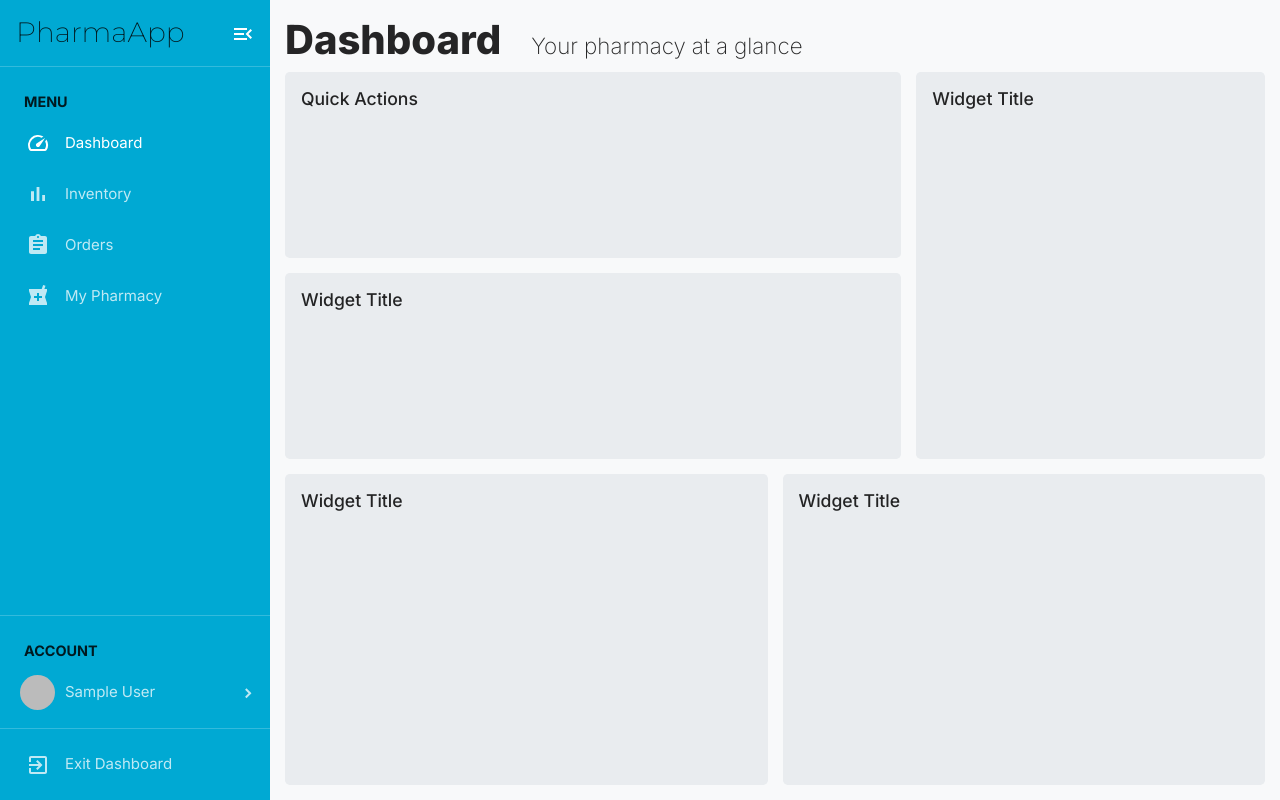
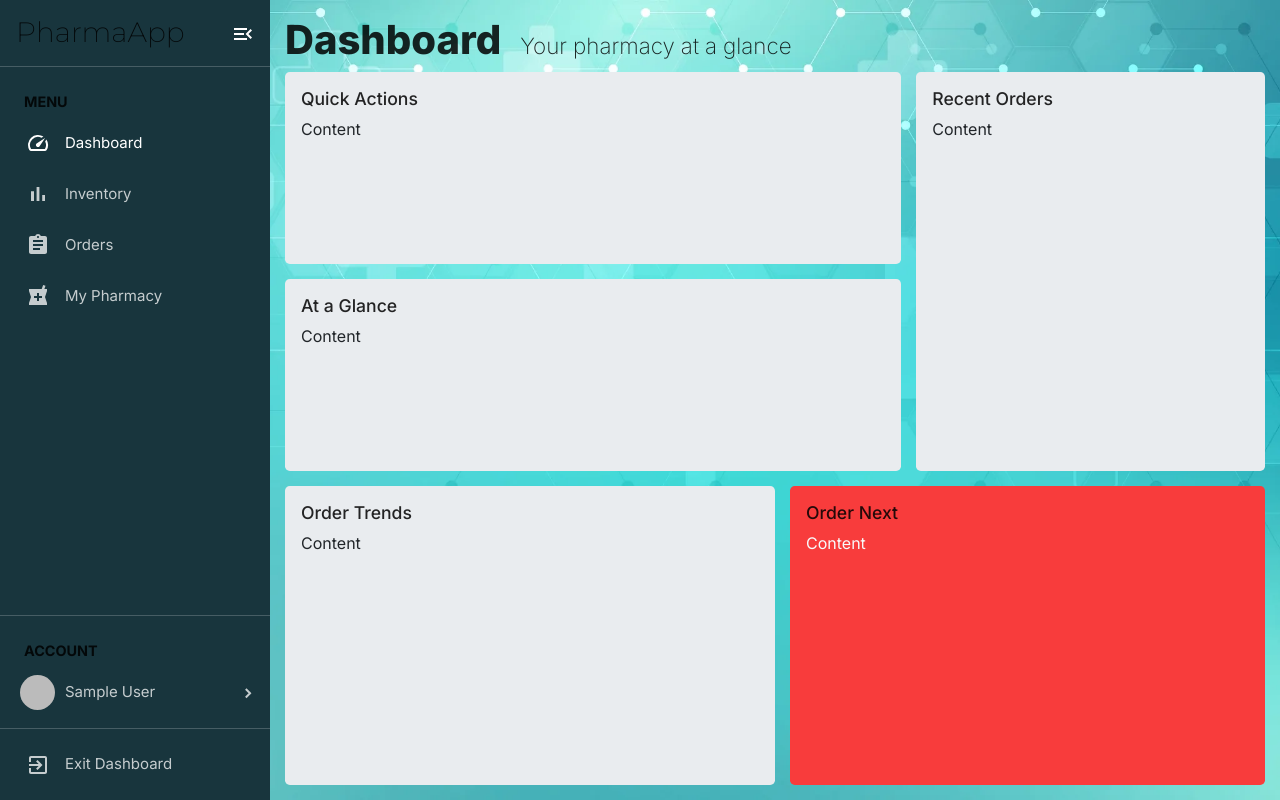
Before and after one commit to NatnaelE/Capstone---PharmaApp, a React (Create React App) app in the folder client/: page /pharmacist/dashboard in a window 1280 px wide. Built offline with nearby package versions, Linux system fonts and the light colour scheme; no server answers; the database is empty; sample sign-in values are in the browser's storage.

Commit message:
Fixed home page reloading

```diff
--- a/client/src/components/pharmacist/PharmacistApp.js
+++ b/client/src/components/pharmacist/PharmacistApp.js
@@ -4,7 +4,7 @@ import { Container, Row, Col } from 'react-bootstrap'
 
 import SideBar from './components/SideBar'
 import { MobileSidebarBtn } from './components/DashUtils'
-import { DashboardView, InventoryView, OrdersView, PharmacyView } from './views/AllViews'
+import { DashboardView, InventoryView, OrdersView, PharmacyView, SettingsView } from './views/AllViews'
 
 import { routes } from '../../constants/routes'
 
@@ -17,7 +17,7 @@ const PharmacistApp = () => {
   }
 
   return (
-    <Container fluid className={`bg-light vh-100 ${toggled ? 'toggled' : ''}`}>
+    <Container fluid className={`bg-light vh-100 ${toggled ? 'toggled' : ''}  abstract-bg bg-img-cover`}>
 
       <Row className="h-100 flex-nowrap">
         <Col xs={"auto"} className="px-0">
@@ -34,6 +34,7 @@ const PharmacistApp = () => {
             <Route path={routes.pharmacist.inventory} component={InventoryView} />
             <Route path={routes.pharmacist.orders} component={OrdersView} />
             <Route path={routes.pharmacist.pharmacy} component={PharmacyView} />
+            <Route path={routes.pharmacist.settings} component={SettingsView} />
             <Route path={routes.pharmacist.base}
               render={() => <Redirect to={routes.pharmacist.dashboard} />} />
           </Switch>
--- a/client/src/components/pharmacist/components/DashUtils.js
+++ b/client/src/components/pharmacist/components/DashUtils.js
@@ -1,16 +1,16 @@
 import React from 'react'
 // import { useAuth } from '../../hooks/useAuth'
 import { Jumbotron, Row, Col, Button } from 'react-bootstrap'
-import { Menu } from '@material-ui/icons'
+import { Menu, AccountCircle } from '@material-ui/icons'
 
 const DashboardHeader = ({ title, subtitle, openSidebar }) => {
   // let auth = useAuth()
   return <>
     <Row className="align-items-baseline mt-3">
-      <Col xs={12} xl={"auto"}>
+      <Col xs={16} xl={"auto"}>
         <h1 className="fw-800 mb-1 mb-xl-2">{title ? title : 'Provide title'}</h1>
       </Col>
-      <Col xs={12} xl={"auto"}>
+      <Col xs={16} xl={"auto"} className="pl-xl-1">
         <h2 className="fw-200">{subtitle ? subtitle : 'Provide subtitle'}</h2>
       </Col>
     </Row>
@@ -23,22 +23,27 @@ const DashboardRow = ({children, css, ...rest}) => {
 }
 
 const DashboardCol = ({children, css, hasNeighbor, ...rest}) => {
-  const style =
-    { paddingRight: hasNeighbor ? '0' : '15px' }
+  const style = {}
+  // const classNames = "d-flex flex-column" +
   return <Col {...rest} style={style}
-    className={"d-flex flex-column " + (css ? css : '')}>{children}</Col>
+    className={"d-flex flex-column " + (hasNeighbor ? 'has-neighbor ' : '') + (css ? css : '')}>{children}</Col>
 }
 
-const WidgetContainer = ({children, css, widget, ...rest}) => {
+const WidgetContainer = ({children, css, widget, title, ...rest}) => {
   const style = { marginBottom: '15px' }
-  widget = widget ? widget : <TestWidget title="Widget Title" />
-  return <Jumbotron {...rest} style={style}
-    className={"h-100 p-3 " + (css ? css : '')}>{widget}</Jumbotron>
+  widget = widget ? widget : <TestWidget />
+  return (
+    <Jumbotron {...rest} style={style}
+      className={"h-100 p-3 d-flex flex-column " + (css ? css : '')}>
+        <h3>{title ? title : "Title"}</h3>
+        {widget}
+    </Jumbotron>
+  )
 }
 
-const TestWidget = ({ title }) => {
+const TestWidget = () => {
   return <Row className="h-100">
-    <Col><h3>{title}</h3></Col>
+    <Col>Content</Col>
   </Row>
 }
 
@@ -49,4 +54,25 @@ const MobileSidebarBtn = ({ openSidebar }) => {
   )
 }
 
-export { DashboardHeader, MobileSidebarBtn, DashboardRow, DashboardCol, WidgetContainer, TestWidget }
+const ProfilePicture = ({ src, width, height, border }) => {
+  const style = {
+    width: width ? width : '35px',
+    height: src ? '' : width ? width : '35px',
+    borderRadius: '50%',
+    boxShadow: border ? '0 0 20px 5px gray' : ''
+  }
+
+  return src ? (
+    <img src={src} style={style} alt="profile" />
+  ) : <AccountCircle style={style}/>
+}
+
+export {
+  DashboardHeader,
+  MobileSidebarBtn,
+  DashboardRow,
+  DashboardCol,
+  WidgetContainer,
+  TestWidget,
+  ProfilePicture
+}
--- a/client/src/components/pharmacist/components/SideBar.js
+++ b/client/src/components/pharmacist/components/SideBar.js
@@ -12,11 +12,14 @@ import {
   SidebarFooter,
   SidebarContent,
 } from 'react-pro-sidebar'
+import { ProfilePicture } from './DashUtils'
 
 // Icons
 import { Speed, BarChart, Assignment, LocalPharmacy,
   Menu as MenuIcon, MenuOpen, AccountCircle, ExitToApp, Close } from '@material-ui/icons';
 // import { Apps } from '@material-ui/icons'
+
+import { routes } from '../../../constants/routes'
 
 const SideBar = ({ toggled, handleToggle }) => {
   let auth = useAuth()
@@ -82,12 +85,12 @@ const SideBar = ({ toggled, handleToggle }) => {
           title={auth.user.displayName}
           icon={auth.user.photoURL ? <ProfilePicture src={auth.user.photoURL} /> : <AccountCircle />}
         >
-          <MenuItem>Profile</MenuItem>
-          <MenuItem>Settings</MenuItem>
-          <MenuItem onClick={e => {
-            e.preventDefault()
-            auth.updateProfile({ name: "Jimmy Heaters", img: "https://images-na.ssl-images-amazon.com/images/I/61ZQxQke2rL._SL1203_.jpg"})
-          }}>Update Profile</MenuItem>
+          <MenuItem
+            active={useRouteMatch({path: routes.pharmacist.settings})}
+          >
+            Settings
+            <Link to={routes.pharmacist.settings}></Link>
+          </MenuItem>
           <MenuItem onClick={e => {
             e.preventDefault()
             auth.signOut()
@@ -109,11 +112,11 @@ const SideBar = ({ toggled, handleToggle }) => {
   </ProSidebar>
 }
 
-const ProfilePicture = ({ src, width }) => {
-  return <img src={src} style={{
-    width: width ? width : '35px',
-    borderRadius: '50%'
-  }} alt="profile" />
-}
+// const ProfilePicture = ({ src, width }) => {
+//   return <img src={src} style={{
+//     width: width ? width : '35px',
+//     borderRadius: '50%'
+//   }} alt="profile" />
+// }
 
 export default SideBar
--- a/client/src/components/pharmacist/views/AllViews.js
+++ b/client/src/components/pharmacist/views/AllViews.js
@@ -2,6 +2,7 @@ import React from 'react'
 import { Container } from 'react-bootstrap'
 import {  DashboardHeader } from '../components/DashUtils'
 import DashboardContent from './Dashboard'
+import SettingsContent from './Settings'
 
 // Main dashboard for pharmacists
 const DashboardView = ({ openSidebar }) => {
@@ -29,4 +30,8 @@ const PharmacyView = () => {
   </Container>
 }
 
-export { DashboardView, InventoryView, OrdersView, PharmacyView }
+const SettingsView = () => {
+  return <SettingsContent />
+}
+
+export { DashboardView, InventoryView, OrdersView, PharmacyView, SettingsView }
--- a/client/src/components/pharmacist/views/Dashboard.js
+++ b/client/src/components/pharmacist/views/Dashboard.js
@@ -11,29 +11,29 @@ const DashboardContent = ({ openSidebar }) => {
     <DashboardHeader
       title="Dashboard" subtitle="Your pharmacy at a glance" />
     <DashRow>
-      <DashCol hasNeighbor>
+      <DashCol hasNeighbor xs={16} md={10}>
         <DashRow>
           <DashCol>
-            <WidgetContainer widget={<TestWidget title={'Quick Actions'} />} />
+            <WidgetContainer widget={<TestWidget />} title={'Quick Actions'} />
           </DashCol>
         </DashRow>
         <DashRow>
           <DashCol>
-            <WidgetContainer />
+            <WidgetContainer title={'At a Glance'} />
           </DashCol>
         </DashRow>
       </DashCol>
-      <DashCol xs={4} md={5} lg={6}>
-        <WidgetContainer />
+      <DashCol xs={16} md={6} >
+        <WidgetContainer title={'Recent Orders'} />
       </DashCol>
     </DashRow>
 
     <DashRow>
-      <DashCol hasNeighbor>
-        <WidgetContainer />
+      <DashCol hasNeighbor xs={16} sm={8}>
+        <WidgetContainer title={'Order Trends'} />
       </DashCol>
       <DashCol>
-        <WidgetContainer />
+        <WidgetContainer title={'Order Next'} css="bg-red text-light" />
       </DashCol>
     </DashRow>
   </Container>
--- /dev/null
+++ b/client/src/components/pharmacist/views/Settings.js
@@ -0,0 +1,90 @@
+import React, { useState } from 'react'
+import { useAuth } from '../../../hooks/useAuth'
+import { Container, Row, Col, Button } from 'react-bootstrap'
+import {
+  DashboardHeader,
+  DashboardRow as DashRow,
+  DashboardCol as DashCol,
+  WidgetContainer,
+  ProfilePicture
+} from '../components/DashUtils'
+
+const Settings = () => {
+  return <Container fluid className="h-100 d-flex flex-column px-0">
+
+    <DashRow css="justify-content-center">
+      <DashCol lg={14}>
+        <DashboardHeader title="Settings"
+          subtitle="Edit your profile, preferences and link pharmacies" />
+        <DashRow css="mt-lg-3 mb-lg-5">
+          <DashCol xs={16} lg={6} hasNeighbor css="flex-shrink-1">
+            <WidgetContainer widget={<ProfileContent />} title="Profile" css="h-auto" />
+          </DashCol>
+          <DashCol lg={10}>
+            <WidgetContainer widget={<SettingsContent />} title="Preferences" />
+            <WidgetContainer widget={<PharmacyContent />} title="Linked Pharmacies" />
+          </DashCol>
+      </DashRow>
+      </DashCol>
+    </DashRow>
+
+    {/* <DashRow>
+
+    </DashRow> */}
+
+
+  </Container>
+}
+
+const ProfileContent = () => {
+  let auth = useAuth()
+  const [state, setState] = useState(auth.userData ?
+    {
+      name: auth.userData.name,
+      email: auth.userData.email,
+      profileImg: auth.userData.profile_img
+    } : null)
+
+  console.log(state)
+  return <Row className="flex-lg-grow-1 flex-lg-column justify-content-between">
+    <Col xs={7} sm={5} lg={"auto"} className="mt-3 px-lg-5">
+
+      <ProfilePicture src={state ? state.profileImg : null} width="100%" border />
+
+
+    </Col>
+    <Col className="d-flex flex-column justify-content-between">
+      <div className="mt-lg-5">
+        <h4>{state ? state.name : ''}</h4>
+        <p>{state ? state.email : ''}</p>
+      </div>
+      <Button className="w-100" variant="jet" onClick={e => {
+        e.preventDefault()
+        auth.updateProfile({
+          name: "Jimmy Heaters",
+          img: "https://images-na.ssl-images-amazon.com/images/I/61ZQxQke2rL._SL1203_.jpg"
+        })
+      }}>Edit Profile</Button>
+    </Col>
+  </Row>
+}
+
+const PharmacyContent = () => {
+  return <Row>
+
+  </Row>
+}
+
+const SettingsContent = () => {
+  return <Row>
+    <Col>
+      <p>Start Sidebar Minimized</p>
+      <p>Start Sidebar Minimized</p>
+      <p>Start Sidebar Minimized</p>
+      <p>Start Sidebar Minimized</p>
+      {/* <p>Start Sidebar Minimized</p> */}
+    </Col>
+  </Row>
+}
+
+export default Settings
--- a/client/src/hooks/useAuth.js
+++ b/client/src/hooks/useAuth.js
@@ -135,20 +135,25 @@ function useProvideAuth() {
   }
 
   const updateProfile = ({ name, img }) => {
+    if (!user) {
+      console.log("Signed up, but no user found")
+      return
+    }
+
     const update = {}
     name && (update['displayName'] = name)
     img && (update['photoURL'] = img)
     console.log(update)
 
-    if (!user) {
-      console.log("Signed up, but no user found")
-    }
-
     const test = user.updateProfile(update)
       .then(console.log("Updated profile"))
       .catch(console.error)
+    console.log(test)
 
-    console.log(test)
+    const rtbUpdates = {}
+    name && (rtbUpdates[refs.users + user.uid + '/name'] = name)
+    img && (rtbUpdates[refs.users + user.uid + '/profile_img'] = img)
+    db.ref().update(rtbUpdates)
     // rtd.postUserData(user.uid, name, user.email, img)
   }
 
--- a/client/src/styles/overrides/_react-pro-sidebar.scss
+++ b/client/src/styles/overrides/_react-pro-sidebar.scss
@@ -1,6 +1,6 @@
-$sidebar-bg-color: map-get($theme-colors, "sky-blue");
+$sidebar-bg-color: map-get($theme-colors, "deep-blue");
 $sidebar-color: rgba(#fff, .75);
 $highlight-color: #ffffff;
-$submenu-bg-color: #00a9d3;
-$submenu-bg-color-collapsed: #019ec5;
+$submenu-bg-color: map-get($theme-colors, "jet");
+$submenu-bg-color-collapsed: map-get($theme-colors, "jet");
 // $breakpoint-md: 768px;
--- a/client/src/styles/partials/_dashboard.scss
+++ b/client/src/styles/partials/_dashboard.scss
@@ -119,6 +119,17 @@
   h3 {
     font-size: 1.1rem;
   }
+
+  // .has-neighbor {
+  //   padding-right: 15px;
+  // }
+
+  /* Large devices (desktops, 992px and up) */
+  @media (min-width: 768px) {
+    .has-neighbor {
+      padding-right: 0px;
+    }
+  }
 }
 
 #sideBar {
--- a/client/src/styles/partials/_utility-classes.scss
+++ b/client/src/styles/partials/_utility-classes.scss
@@ -16,3 +16,7 @@
 .abstract-bg {
   background-image: url(../../assets/abstract-bg-01.jpg);
 }
+
+.abstract-bg-2 {
+  background-image: url(../../assets/abstract-bg-02.jpg);
+}
```
Also changed, not shown: client/src/components/patient/components/NavTop.js (+7 -6 lines), client/src/assets/abstract-bg-02.jpg (added).
